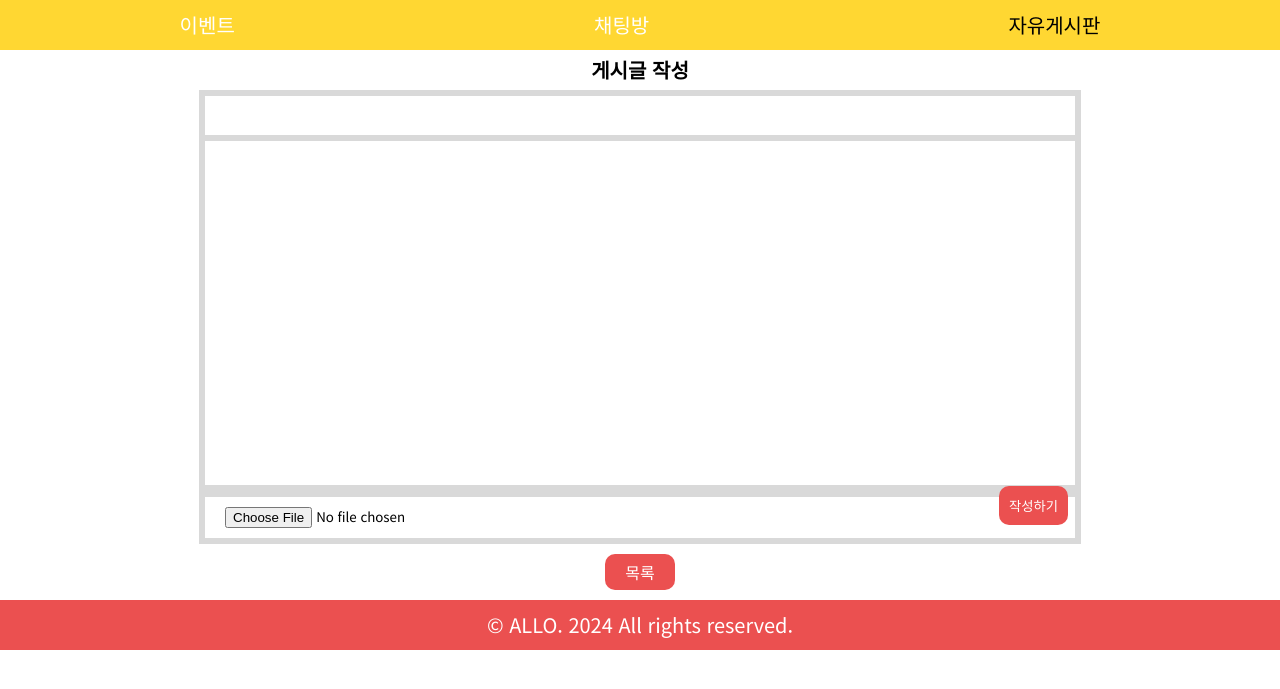
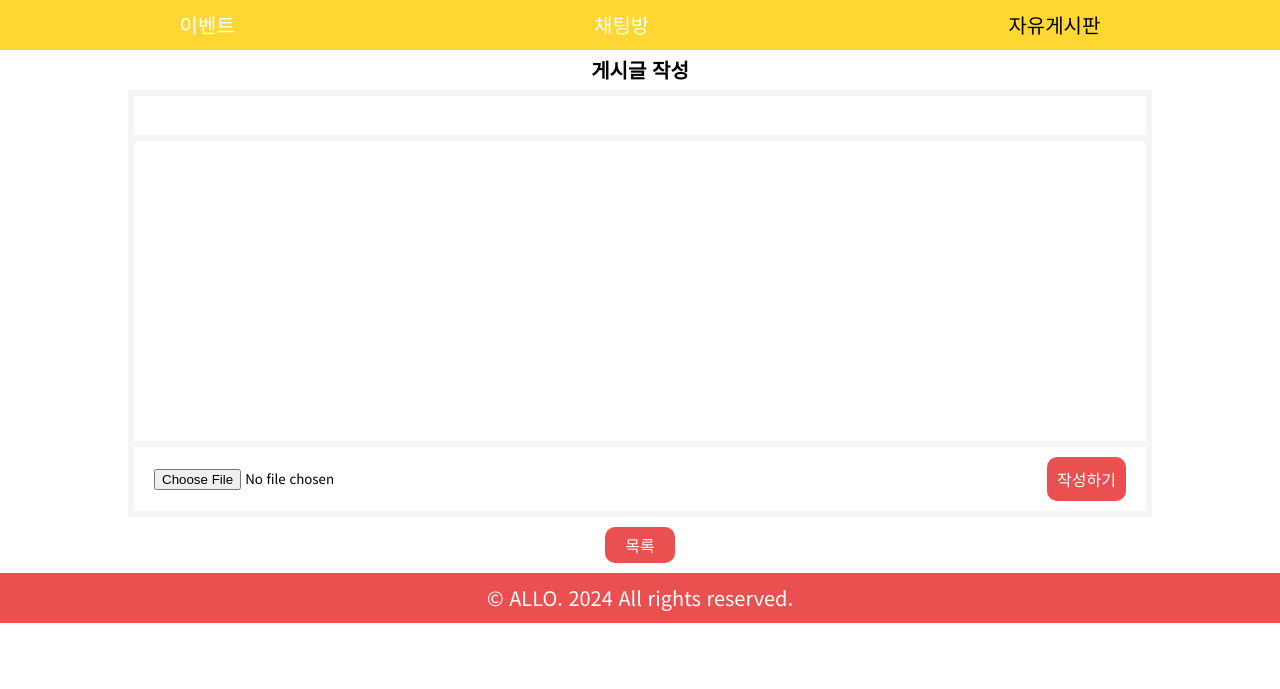
Before and after one commit to TEAM-ALLO/ALLO, a Django app: page /community/post/create/ in a window 1280 px wide. Shown: the part 75-764 px from the top of the page. Run offline with Django 4.2, Linux system fonts and the light colour scheme; the visitor is signed in with stand-in values (Sample User, id 1).

Commit message:
fix: 커뮤니티 폼 html 수정

```diff
--- a/community/models.py
+++ b/community/models.py
@@ -36,7 +36,7 @@ class Message(models.Model):
 class CommunityPost(models.Model):
     title = models.CharField(max_length=200)
     content = models.TextField()
-    image = models.ImageField(upload_to='post_images/', verbose_name="자유게시판 이미지", null=True, blank=True)
+    image = models.ImageField(upload_to='post_images/', verbose_name="이미지", null=True, blank=True)
     created_at = models.DateTimeField(auto_now_add=True)
     updated_at = models.DateTimeField(auto_now=True)
     date_posted = models.DateTimeField(default=timezone.now)
--- a/static/css/community/community_create.css
+++ b/static/css/community/community_create.css
@@ -11,65 +11,65 @@
 .community-categoty:nth-child(3) {
     color: black;
 }
+.community-create-container {
+    display: flex;
+    flex-direction: column;
+    justify-content: center;
+}
 .post-title {
     font-size: 20px;
     font-weight: bold;
     text-align: center;
-    margin-top: 10px;
+    margin: 10px auto;
 }
-/* .community-title-box {
-    background-color: var(--main--gray--color);
-    font-size: 20px;
-    height: 50px;
+#id_title {
+    width: 80%;
+    margin: 0 auto;
+    padding: 10px 20px;
+    border: 6px solid var(--light--gray--color);
+}
+#id_content {
+    width: 80%;
+    margin: 0 auto;
+    min-height: 300px;
+    padding: 20px;
+    border-left: 6px solid var(--light--gray--color);
+    border-right: 6px solid var(--light--gray--color);
+    border-top: 0;
+    border-bottom: 0;
+    resize: none;
+}
+#id-content:focus {
+    outline: none!important;
+}
+#id_image {
     display: flex;
+}
+.community-form-bottom {
+    width: 80% !important;
+    padding: 10px 20px;
+    display: flex;
+    justify-content: space-between;
     align-items: center;
-    justify-content: center;
-    margin: 10px;
+    margin: 0 auto;
+    border: 6px solid var(--light--gray--color);
+}
+/* .community-create-form-container {
+    min-width: 300px;
 } */
-.community-create-container {
-    padding: 10px;
-    position: relative;
-}
-.community-create-container > p {
-    display: flex;
-    justify-content: center;
-}
-.community-create-container > p > label {
-    display: none;
-}
-/* 게시글 제목 */
-.community-create-container > p > input  {
-    width: 70%;
-    border: 6px solid var(--main--gray--color);
-    padding: 10px 20px;
-}
-/* 게시글 내용 */
-.community-create-container > p > textarea {
-    width: 70%;
-    resize: none;
-    border: 6px solid var(--main--gray--color);
-    border-top: 0;
-    padding: 20px;
-    min-height: 350px;
-}
-.community-create-container > p > textarea:focus {
-    outline: none;
-}
 .community-create-btn {
     background-color: var(--main--red--color);
     padding: 10px;
     color: #fff;
     border-radius: 10px;
+    font-size: 16px;
+
     /* 지금 폰트 사이즈 13.33px */
-    position: absolute;
-    bottom: 29.2px;
-    right: 0;
-    right: calc((100vw - 70%) / 2 + 20px);
 }
-.detail-list-btn {
+.community-list-btn {
     display: flex;
     justify-content: center;
-    margin: 0 auto 10px auto;
+    margin: 10px auto;
     background-color: var(--main--red--color);
     padding: 10px;
     border-radius: 10px;
--- a/templates/community/post_form.html
+++ b/templates/community/post_form.html
@@ -18,8 +18,12 @@
 </h1>
 <form method="post" class="community-create-container">
     {% csrf_token %}
-    {{ form.as_p }}
-    <button type="submit" class="community-create-btn">작성하기</button>
+    {{ form.title }}
+    {{ form.content }}
+    <div class="community-form-bottom">
+        {{ form.image }}
+        <button type="submit" class="community-create-btn">작성하기</button>
+    </div>
 </form>
-<a href="{% url 'community_user:post_list' %}" class="detail-list-btn">목록</a>
+<a href="{% url 'community_user:post_list' %}" class="community-list-btn">목록</a>
 {% endblock %}
```
